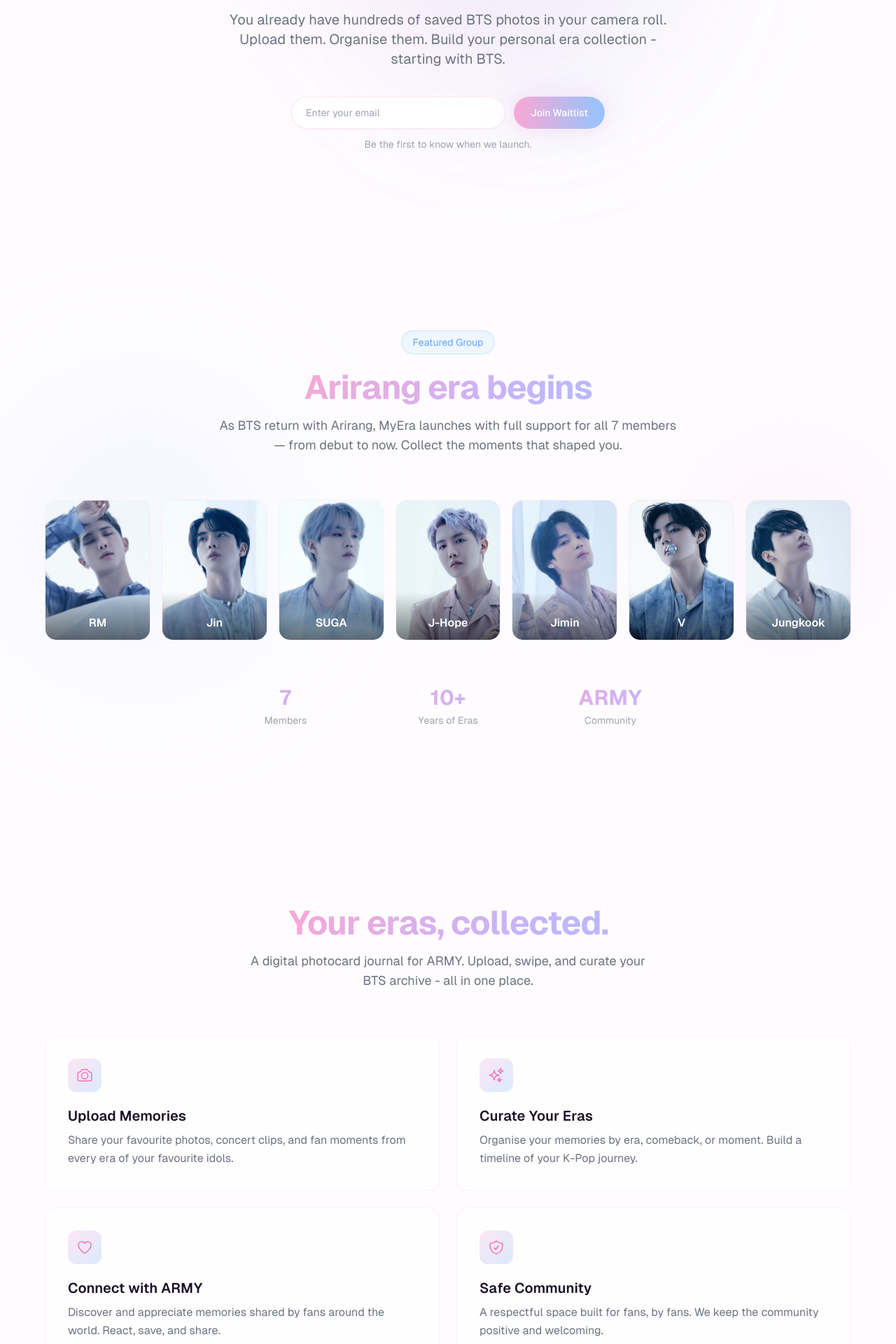
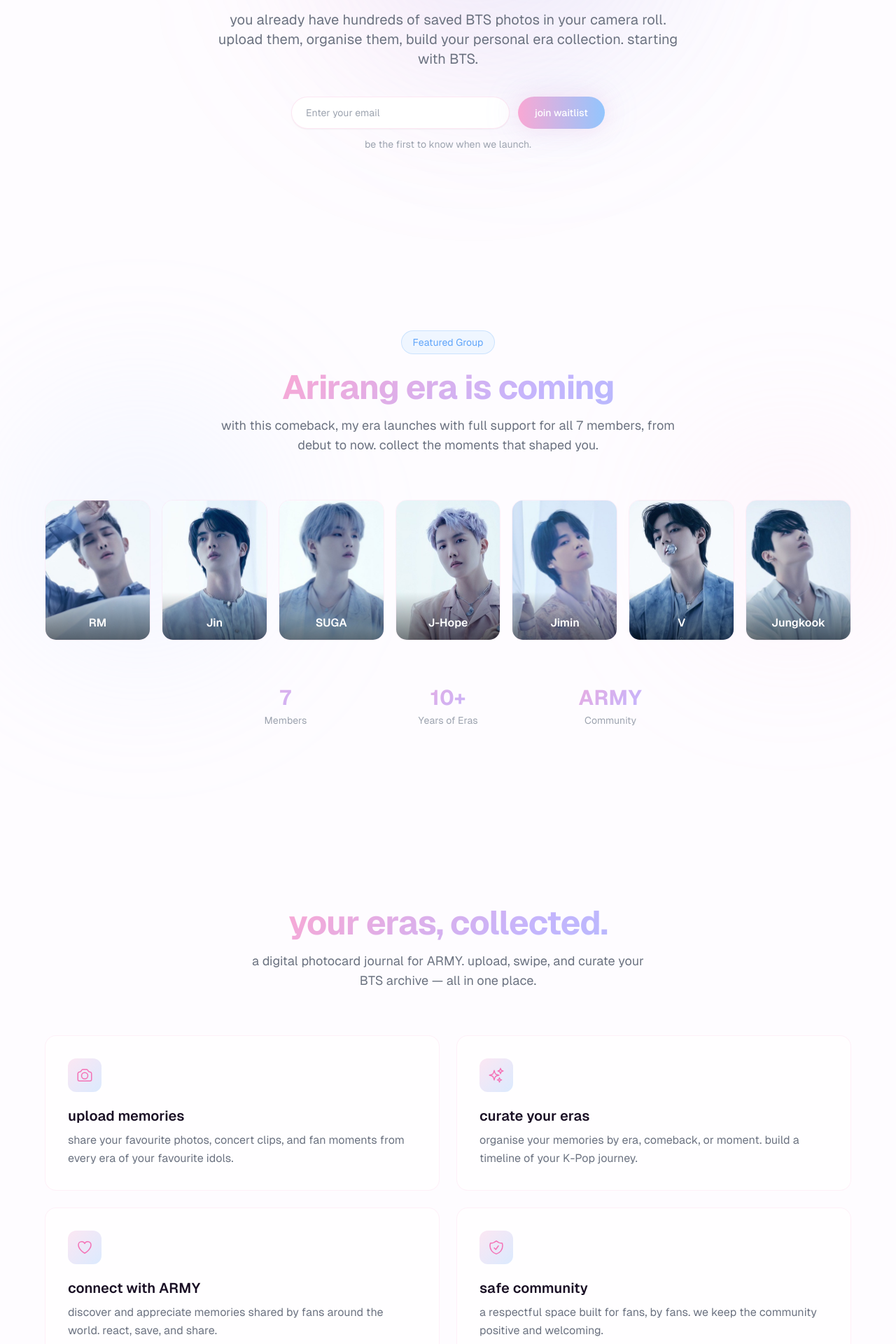
Before and after one commit to axl0002/myEraWebsite, a Next.js app: page / in a window 1280 px wide. Shown: the part 380-2300 px from the top of the page at 70% size. Built offline with nearby package versions, Linux system fonts and the light colour scheme.

Commit message:
Make all text lower case

```diff
--- a/src/components/sections.tsx
+++ b/src/components/sections.tsx
@@ -38,27 +38,27 @@
         {/* Badge */}
         <div className="inline-flex items-center gap-2 px-4 py-1.5 rounded-full border border-pink-300/40 bg-pink-50 text-pink-400 text-sm mb-8 animate-fade-in">
           <span className="w-2 h-2 rounded-full bg-pink-300 animate-pulse" />
-          BTS is back — celebrate their comeback
+          BTS is back - celebrate their comeback
         </div>
 
         {/* Headline */}
         <h1 className="text-5xl sm:text-7xl font-bold tracking-tight leading-[1.1] mb-6 animate-fade-in-up">
-          Relive your favourite
+          relive your favourite
           <br />
           <span className="text-gradient">BTS eras</span>
         </h1>
 
         {/* Subtitle */}
         <p className="text-lg sm:text-xl text-gray-500 max-w-2xl mx-auto mb-10 animate-fade-in-up [animation-delay:200ms] opacity-0">
-          You already have hundreds of saved BTS photos in your camera roll.
-          Upload them. Organise them. Build your personal era collection - starting with BTS.
+          you already have hundreds of saved BTS photos in your camera roll.
+          upload them, organise them, build your personal era collection. starting with BTS.
         </p>
 
         {/* Waitlist */}
         <div className="animate-fade-in-up [animation-delay:400ms] opacity-0 w-full">
           <WaitlistForm />
           <p className="text-gray-400 text-sm mt-3">
-            Be the first to know when we launch.
+            be the first to know when we launch.
           </p>
         </div>
 
@@ -112,27 +112,27 @@
   const features = [
     {
       icon: <CameraIcon className="w-6 h-6" />,
-      title: "Upload Memories",
+      title: "upload memories",
       description:
-        "Share your favourite photos, concert clips, and fan moments from every era of your favourite idols.",
+        "share your favourite photos, concert clips, and fan moments from every era of your favourite idols.",
     },
     {
       icon: <SparklesIcon className="w-6 h-6" />,
-      title: "Curate Your Eras",
+      title: "curate your eras",
       description:
-        "Organise your memories by era, comeback, or moment. Build a timeline of your K-Pop journey.",
+        "organise your memories by era, comeback, or moment. build a timeline of your K-Pop journey.",
     },
     {
       icon: <HeartIcon className="w-6 h-6" />,
-      title: "Connect with ARMY",
+      title: "connect with ARMY",
       description:
-        "Discover and appreciate memories shared by fans around the world. React, save, and share.",
+        "discover and appreciate memories shared by fans around the world. react, save, and share.",
     },
     {
       icon: <ShieldIcon className="w-6 h-6" />,
-      title: "Safe Community",
+      title: "safe community",
       description:
-        "A respectful space built for fans, by fans. We keep the community positive and welcoming.",
+        "a respectful space built for fans, by fans. we keep the community positive and welcoming.",
     },
   ];
 
@@ -141,11 +141,11 @@
       <div className="max-w-6xl mx-auto">
         <div className="text-center mb-16">
           <h2 className="text-3xl sm:text-5xl font-bold tracking-tight mb-4">
-            <span className="text-gradient">Your eras, collected.</span>
+            <span className="text-gradient">your eras, collected.</span>
           </h2>
           <p className="text-gray-500 text-lg max-w-xl mx-auto">
-            A digital photocard journal for ARMY.
-            Upload, swipe, and curate your BTS archive - all in one place.
+            a digital photocard journal for ARMY.
+            upload, swipe, and curate your BTS archive — all in one place.
           </p>
         </div>
 
@@ -183,11 +183,11 @@
             Featured Group
           </div>
           <h2 className="text-3xl sm:text-5xl font-bold tracking-tight mb-4">
-            <span className="text-gradient">Arirang era begins</span>
+            <span className="text-gradient">Arirang era is coming</span>
           </h2>
           <p className="text-gray-500 text-lg max-w-2xl mx-auto">
-            As BTS return with Arirang, MyEra launches with full support for all 7 members — from debut to now.
-            Collect the moments that shaped you.
+            with this comeback, my era launches with full support for all 7 members, from debut to now.
+            collect the moments that shaped you.
           </p>
         </div>
 
@@ -313,7 +313,7 @@
           <span className="text-gradient">your era?</span>
         </h2>
         <p className="text-gray-500 text-lg max-w-xl mx-auto mb-10">
-          Be the first to know when MyEra launches. Join the waitlist and
+          be the first to know when MyEra launches. Join the waitlist and
           get early access to start sharing your favourite BTS moments.
         </p>
 
--- a/src/components/waitlist-form.tsx
+++ b/src/components/waitlist-form.tsx
@@ -62,7 +62,7 @@
             disabled={status === "loading"}
             className="px-6 py-3 rounded-full bg-gradient-to-r from-pink-300 to-blue-300 hover:from-pink-400 hover:to-blue-400 transition-all text-white font-medium text-sm glow-accent disabled:opacity-50 disabled:cursor-not-allowed whitespace-nowrap shadow-sm"
           >
-            {status === "loading" ? "Joining..." : "Join Waitlist"}
+            {status === "loading" ? "joining..." : "join waitlist"}
           </button>
         </form>
       )}
```
